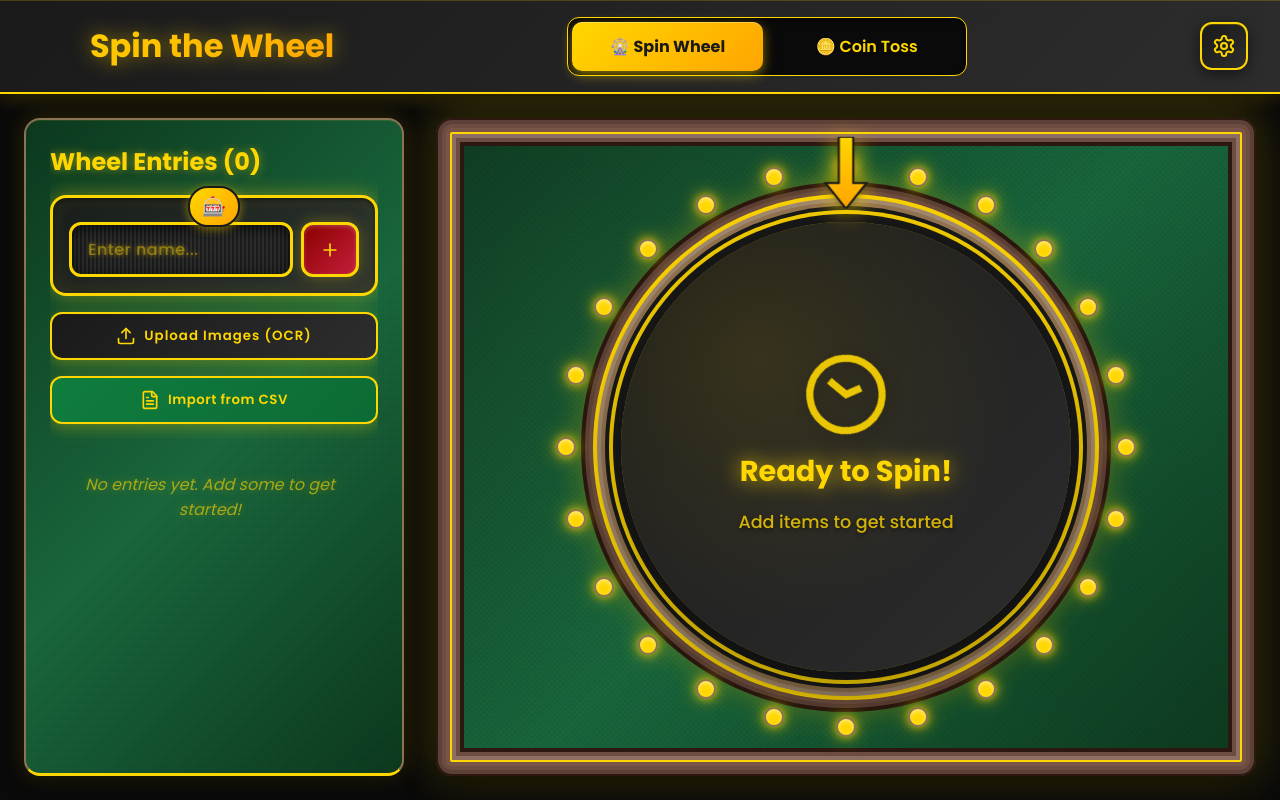
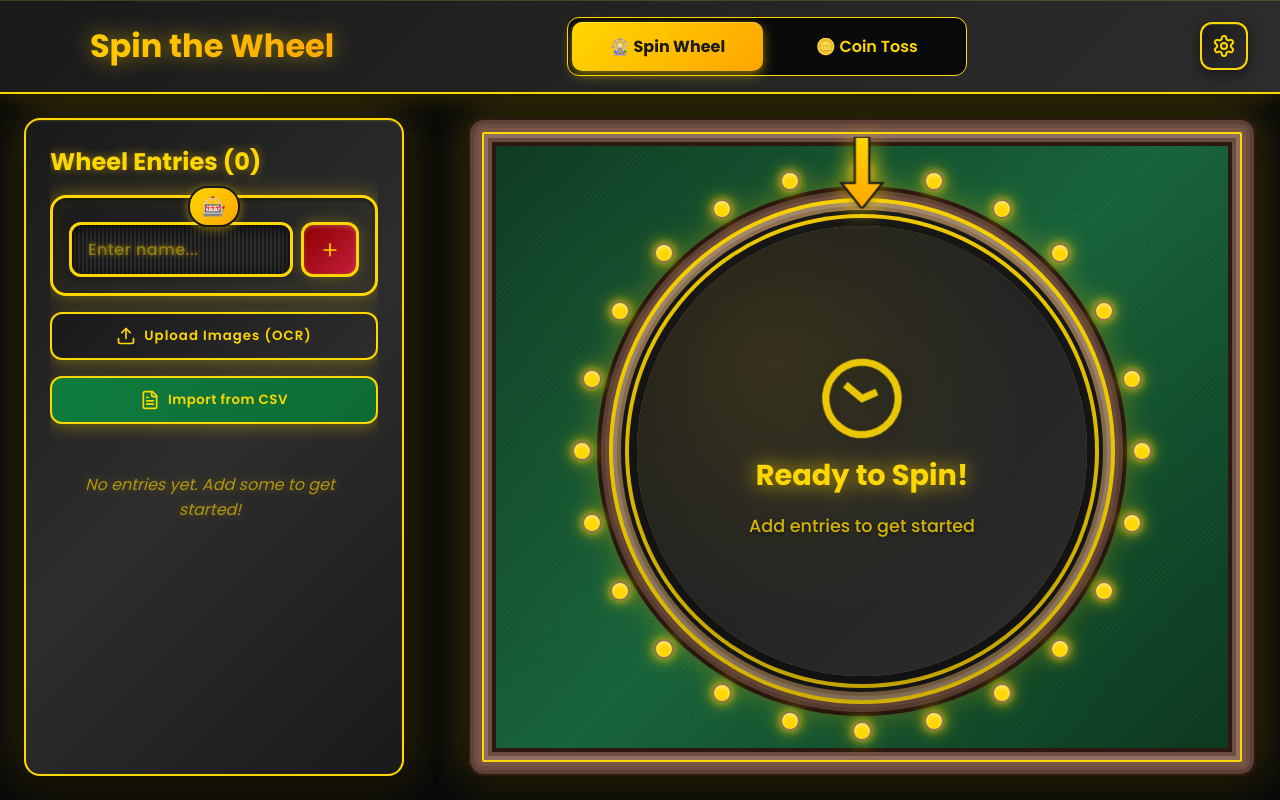
Before and after one commit to VanshajR/spin-the-wheel, a React (Vite) app: page / in a window 1280 px wide. Built offline with nearby package versions, Linux system fonts and the light colour scheme; the HTML template or start-up script is replaced by a standard one.

Commit message:
fixed lots of stuff

```diff
--- a/src/App.css
+++ b/src/App.css
@@ -152,9 +152,21 @@ body {
 .app-main {
   flex: 1;
   padding: 1.5rem;
-  overflow: hidden;
+  overflow-x: hidden;
+  overflow-y: auto;
   display: flex;
   flex-direction: column;
+}
+
+/* Hide scrollbar for Chrome, Safari and Opera */
+.app-main::-webkit-scrollbar {
+  display: none;
+}
+
+/* Hide scrollbar for IE, Edge and Firefox */
+.app-main {
+  -ms-overflow-style: none;  /* IE and Edge */
+  scrollbar-width: none;  /* Firefox */
 }
 
 .main-content {
@@ -162,38 +174,23 @@ body {
   margin: 0 auto;
   display: grid;
   grid-template-columns: 380px 1fr;
-  gap: 2rem;
+  gap: 4rem;
   flex: 1;
   min-height: 0;
   width: 100%;
+  overflow: visible;
 }
 
 .sidebar {
-  /* Casino green felt texture */
-  background:
-    repeating-linear-gradient(
-      90deg,
-      transparent,
-      transparent 1px,
-      rgba(0, 0, 0, 0.05) 1px,
-      rgba(0, 0, 0, 0.05) 2px
-    ),
-    repeating-linear-gradient(
-      0deg,
-      transparent,
-      transparent 1px,
-      rgba(0, 0, 0, 0.05) 1px,
-      rgba(0, 0, 0, 0.05) 2px
-    ),
-    linear-gradient(135deg, #0D3B1F 0%, #1a6b3f 50%, #0D3B1F 100%);
+  /* Dark luxury control panel */
+  background: linear-gradient(135deg, #1a1a1a 0%, #2d2d2d 50%, #1a1a1a 100%);
   border-radius: 16px;
   padding: 1.5rem;
   box-shadow:
-    0 4px 20px rgba(0, 0, 0, 0.5),
-    0 0 20px rgba(255, 215, 0, 0.2),
-    inset 0 1px 0 rgba(255, 215, 0, 0.1);
-  border: 2px solid #8B7355;
-  border-bottom: 3px solid #FFD700;
+    0 8px 32px rgba(0, 0, 0, 0.8),
+    0 0 40px rgba(255, 215, 0, 0.3),
+    inset 0 1px 2px rgba(255, 215, 0, 0.2);
+  border: 2px solid #FFD700;
   display: flex;
   flex-direction: column;
   gap: 1.5rem;
@@ -283,6 +280,16 @@ body {
   justify-content: center;
   gap: 1rem;
   position: relative;
+}
+
+/* Hide scrollbar for wheel section */
+.wheel-section::-webkit-scrollbar {
+  display: none;
+}
+
+.wheel-section {
+  -ms-overflow-style: none;
+  scrollbar-width: none;
 }
 
 .wheel-info {
--- a/src/components/CasinoLever.css
+++ b/src/components/CasinoLever.css
@@ -2,7 +2,7 @@
   position: absolute;
   right: -260px;
   top: 50%;
-  transform: translateY(-50%);
+  transform: translateY(calc(-50% + 20px));
   display: flex;
   flex-direction: column;
   align-items: center;
@@ -93,7 +93,7 @@
   border-radius: 50%;
 }
 
-.lever-rod {
+/* .lever-rod {
   width: 8px;
   height: 60px;
   background: linear-gradient(135deg, #C0C0C0 0%, #808080 100%);
@@ -101,7 +101,18 @@
   box-shadow:
     inset 0 2px 4px rgba(255, 255, 255, 0.3),
     2px 0 8px rgba(0, 0, 0, 0.4);
-}
+  position: absolute;
+  top: 40px;
+  left: 50%;
+  transform: translateX(-50%);
+} */
+
+/* Hide any scrollbars on lever components */
+/* .lever-rod::-webkit-scrollbar,
+.lever-handle::-webkit-scrollbar,
+.casino-lever-container::-webkit-scrollbar {
+  display: none;
+} */
 
 .lever-handle.pulling .lever-ball {
   animation: lever-glow 0.3s ease-in-out;
--- a/src/components/CasinoLever.jsx
+++ b/src/components/CasinoLever.jsx
@@ -61,7 +61,7 @@ const CasinoLever = ({ onPull, disabled, isSpinning }) => {
 
       {/* Label */}
       <div className="lever-label">
-        {isSpinning ? 'SPINNING!' : disabled ? 'ADD ITEMS' : 'PULL'}
+        {isSpinning ? 'SPINNING!' : disabled ? 'ADD ENTRIES' : 'PULL'}
       </div>
     </div>
   );
--- a/src/components/Wheel.css
+++ b/src/components/Wheel.css
@@ -5,6 +5,7 @@
   justify-content: center;
   position: relative;
   padding: 2rem;
+  padding-top: 2.5rem;
   min-height: 600px;
 }
 
--- a/src/components/Wheel.jsx
+++ b/src/components/Wheel.jsx
@@ -5,7 +5,7 @@ import CasinoLever from './CasinoLever';
 import './Wheel.css';
 
 const Wheel = forwardRef(({ onSpinComplete }, ref) => {
-  const { items, isSpinning, setIsSpinning } = useStore();
+  const { items, isSpinning, setIsSpinning, soundEnabled } = useStore();
   const [rotation, setRotation] = useState(0);
   const [isSlowingDown, setIsSlowingDown] = useState(false);
   const wheelRef = useRef(null);
@@ -30,6 +30,8 @@ const Wheel = forwardRef(({ onSpinComplete }, ref) => {
 
   // Tick sound (roulette ball clicking)
   const playTickSound = () => {
+    if (!soundEnabled) return;
+
     try {
       const audioContext = getAudioContext();
       const oscillator = audioContext.createOscillator();
@@ -38,15 +40,15 @@ const Wheel = forwardRef(({ onSpinComplete }, ref) => {
       oscillator.connect(gainNode);
       gainNode.connect(audioContext.destination);
 
-      // Roulette ball click sound - higher pitch, very short
-      oscillator.frequency.value = 1200 + Math.random() * 200; // Slight variation
-      oscillator.type = 'square';
+      // Softer, lower pitched tick sound
+      oscillator.frequency.value = 400 + Math.random() * 100; // Lower frequency
+      oscillator.type = 'sine'; // Smoother sound
 
-      gainNode.gain.setValueAtTime(0.15, audioContext.currentTime);
-      gainNode.gain.exponentialRampToValueAtTime(0.01, audioContext.currentTime + 0.03);
+      gainNode.gain.setValueAtTime(0.08, audioContext.currentTime); // Quieter
+      gainNode.gain.exponentialRampToValueAtTime(0.01, audioContext.currentTime + 0.05);
 
       oscillator.start(audioContext.currentTime);
-      oscillator.stop(audioContext.currentTime + 0.03);
+      oscillator.stop(audioContext.currentTime + 0.05);
     } catch (error) {
       console.log('Audio not supported');
     }
@@ -54,14 +56,16 @@ const Wheel = forwardRef(({ onSpinComplete }, ref) => {
 
   // Win sound (casino jackpot celebration)
   const playWinSound = () => {
+    if (!soundEnabled) return;
+
     try {
       const audioContext = getAudioContext();
 
-      // Play a triumphant chord progression
+      // Softer, more pleasant chord progression
       const chords = [
-        [523.25, 659.25, 783.99], // C major
-        [587.33, 739.99, 880.00], // D major
-        [659.25, 830.61, 987.77]  // E major
+        [261.63, 329.63, 392.00], // C major (lower octave)
+        [293.66, 369.99, 440.00], // D major
+        [329.63, 415.30, 493.88]  // E major
       ];
 
       chords.forEach((chord, chordIndex) => {
@@ -75,28 +79,28 @@ const Wheel = forwardRef(({ onSpinComplete }, ref) => {
           oscillator.frequency.value = freq;
           oscillator.type = 'sine';
 
-          const startTime = audioContext.currentTime + (chordIndex * 0.2);
-          gainNode.gain.setValueAtTime(0.15, startTime);
-          gainNode.gain.exponentialRampToValueAtTime(0.01, startTime + 0.4);
+          const startTime = audioContext.currentTime + (chordIndex * 0.25);
+          gainNode.gain.setValueAtTime(0.1, startTime); // Quieter
+          gainNode.gain.exponentialRampToValueAtTime(0.01, startTime + 0.5);
 
           oscillator.start(startTime);
-          oscillator.stop(startTime + 0.4);
+          oscillator.stop(startTime + 0.5);
         });
       });
 
-      // Add a celebratory high note
+      // Add a softer celebratory note
       setTimeout(() => {
         const oscillator = audioContext.createOscillator();
         const gainNode = audioContext.createGain();
         oscillator.connect(gainNode);
         gainNode.connect(audioContext.destination);
-        oscillator.frequency.value = 1318.51; // High E
+        oscillator.frequency.value = 523.25; // Middle C (lower)
         oscillator.type = 'sine';
-        gainNode.gain.setValueAtTime(0.2, audioContext.currentTime);
-        gainNode.gain.exponentialRampToValueAtTime(0.01, audioContext.currentTime + 0.5);
+        gainNode.gain.setValueAtTime(0.12, audioContext.currentTime); // Quieter
+        gainNode.gain.exponentialRampToValueAtTime(0.01, audioContext.currentTime + 0.6);
         oscillator.start(audioContext.currentTime);
-        oscillator.stop(audioContext.currentTime + 0.5);
-      }, 600);
+        oscillator.stop(audioContext.currentTime + 0.6);
+      }, 750);
     } catch (error) {
       console.log('Audio not supported');
     }
@@ -166,7 +170,7 @@ const Wheel = forwardRef(({ onSpinComplete }, ref) => {
               <path d="M12 6v6l4 2" />
             </svg>
             <h3>Ready to Spin!</h3>
-            <p>Add items to get started</p>
+            <p>Add entries to get started</p>
           </div>
         </div>
       );
--- a/src/store/useStore.js
+++ b/src/store/useStore.js
@@ -22,8 +22,9 @@ const useStore = create((set, get) => ({
   // Add item
   addItem: (name) => {
     const items = get().items;
-    // Simple alternating red/black pattern
-    const color = items.length % 2 === 0 ? '#D32F2F' : '#1a1a1a';
+    // Alternating red/black pattern for roulette wheel
+    const colors = ['#D32F2F', '#1a1a1a']; // Red, Black
+    const color = colors[items.length % 2];
 
     const newItem = {
       id: Date.now().toString(),
@@ -38,9 +39,9 @@ const useStore = create((set, get) => ({
   // Add multiple items
   addItems: (names) => {
     const items = get().items;
+    const colors = ['#D32F2F', '#1a1a1a']; // Red, Black
     const newItems = names.map((name, index) => {
-      // Simple alternating pattern
-      const color = (items.length + index) % 2 === 0 ? '#D32F2F' : '#1a1a1a';
+      const color = colors[(items.length + index) % 2];
       return {
         id: Date.now().toString() + index,
         name: name.trim(),
@@ -64,10 +65,11 @@ const useStore = create((set, get) => ({
   // Delete item
   deleteItem: (id) => {
     // Filter out the item and reassign colors to maintain alternation
+    const colors = ['#D32F2F', '#1a1a1a']; // Red, Black
     const filteredItems = get().items.filter(item => item.id !== id);
     const recoloredItems = filteredItems.map((item, index) => ({
       ...item,
-      color: index % 2 === 0 ? '#D32F2F' : '#1a1a1a'
+      color: colors[index % 2]
     }));
 
     set({ items: recoloredItems });
```
